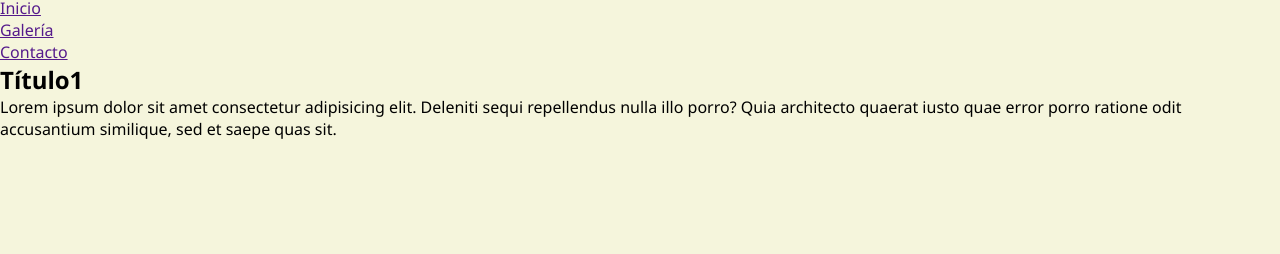
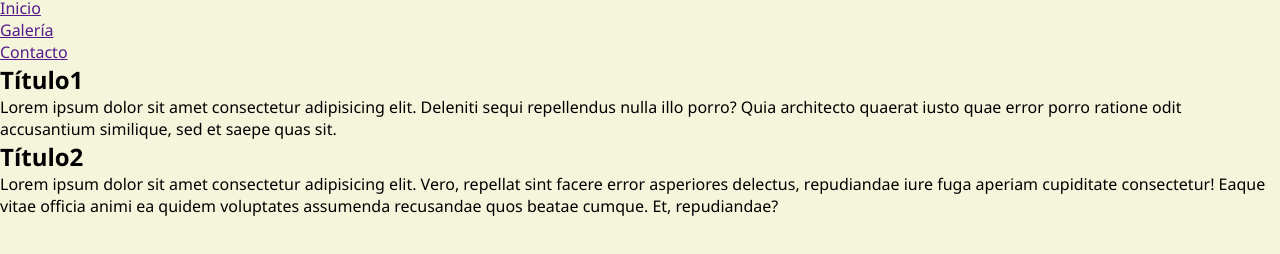
Before and after one commit to xednim/github1, a plain HTML site: page index.html in a window 1280 px wide. Shown: the part 46-300 px from the top of the page. Drawn offline with Linux system fonts and the light colour scheme.

Commit message:
agregue 1 seccion

```diff
--- a/index.html
+++ b/index.html
@@ -18,9 +18,13 @@
         </nav>
     </header>
     <main>
-        <section>
+        <section class="seccion1">
             <h2>Título1</h2>
             <p>Lorem ipsum dolor sit amet consectetur adipisicing elit. Deleniti sequi repellendus nulla illo porro? Quia architecto quaerat iusto quae error porro ratione odit accusantium similique, sed et saepe quas sit.</p>
+        </section>
+        <section class="seccion2">
+            <h2>Título2</h2>
+            <p>Lorem ipsum dolor sit amet consectetur adipisicing elit. Vero, repellat sint facere error asperiores delectus, repudiandae iure fuga aperiam cupiditate consectetur! Eaque vitae officia animi ea quidem voluptates assumenda recusandae quos beatae cumque. Et, repudiandae?</p>
         </section>
 
     </main>
```
